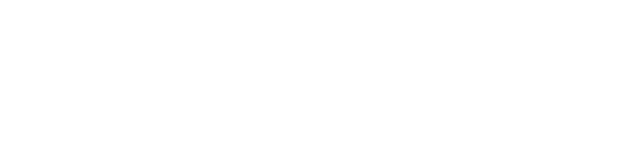
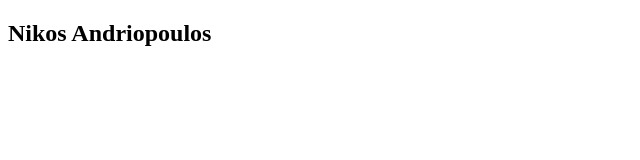
Before and after one commit to nikosAndr13/foobar, a plain HTML site: page index.html in a window 1280 px wide. Shown: the whole page, without its empty margins (0-640 px from the left). Drawn offline with Linux system fonts and the light colour scheme.

Commit message:
update h2 with my name

```diff
--- a/index.html
+++ b/index.html
@@ -7,6 +7,6 @@
   <title>Document</title>
 </head>
 <body>
-  <h2></h2>
+  <h2>Nikos Andriopoulos</h2>
 </body>
 </html>
```
